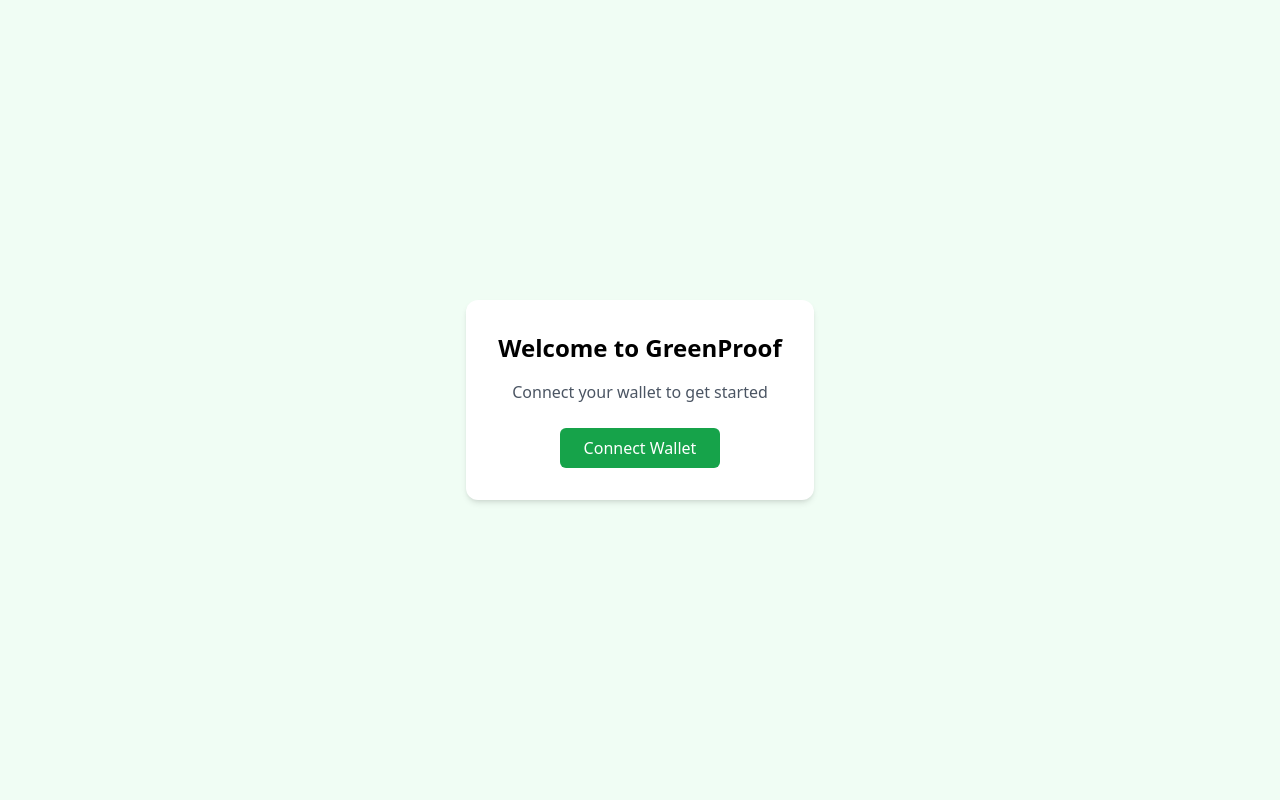
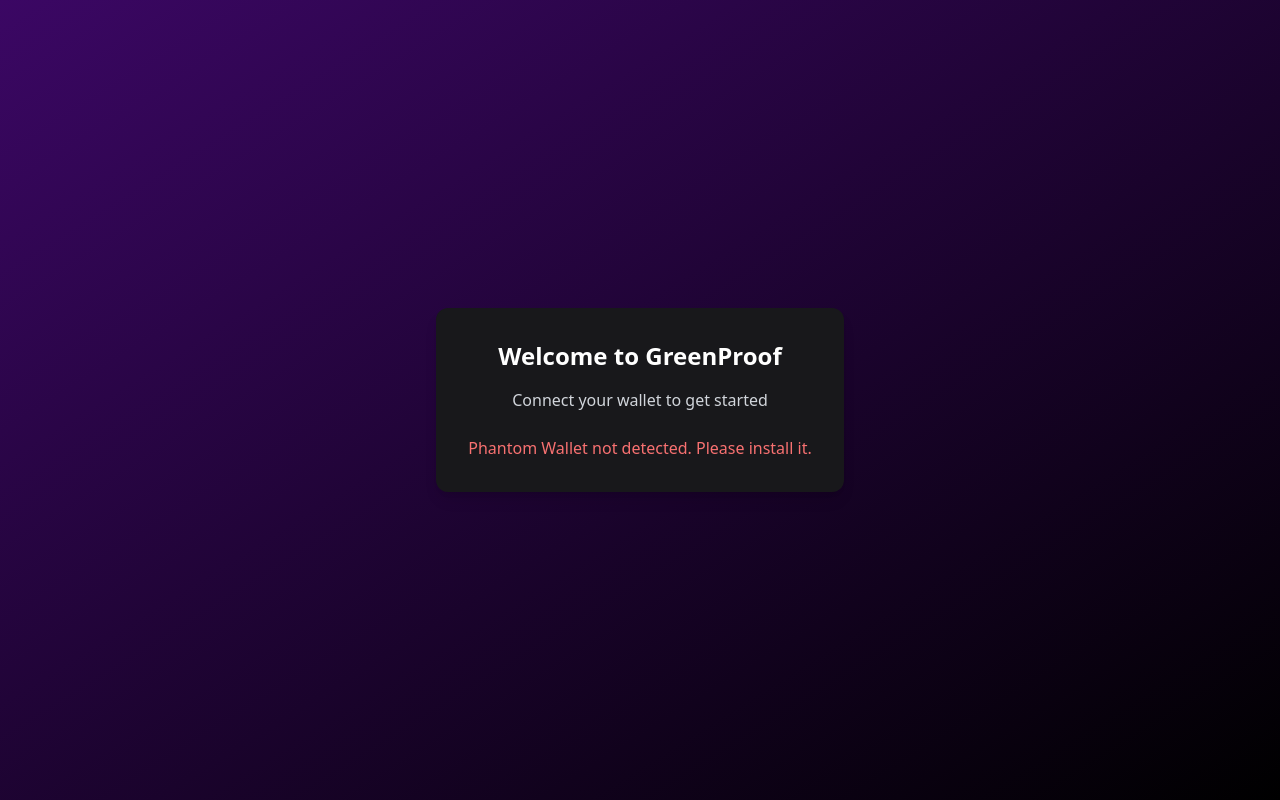
Before and after one commit to DDH2004/SASEHacks-UCM2025_The-dApperBoys, a React (Vite) app: page / in a window 1280 px wide. Built offline with nearby package versions, Linux system fonts and the light colour scheme.

Commit message:
Updated login and dashbaord and bg color

```diff
--- a/src/App.tsx
+++ b/src/App.tsx
@@ -1,5 +1,6 @@
 import React, { useState } from 'react';
 import Login from './components/Login';
+import Dashboard from './components/DashBoard';
 
 function App() {
   const [isConnected, setIsConnected] = useState(false);
@@ -10,40 +11,13 @@
   }
 
   return (
-    <div className="min-h-screen bg-gradient-to-br from-green-50 to-emerald-100">
-      <nav className="bg-white shadow-lg">
-        <div className="max-w-7xl mx-auto px-4 sm:px-6 lg:px-8">
-          <div className="flex justify-between h-16">
-            <div className="flex items-center">
-              <span className="ml-2 text-xl font-bold text-gray-900">GreenProof</span>
-            </div>
-            <div className="flex items-center">
-              <span className="text-gray-700 mr-4">
-                Wallet: {wallet.slice(0, 6)}...{wallet.slice(-4)}
-              </span>
-              <button
-                className="bg-green-600 text-white px-4 py-2 rounded-md hover:bg-green-700 transition-colors"
-                onClick={() => {
-                  setIsConnected(false);
-                  setWallet(null);
-                }}
-              >
-                Disconnect
-              </button>
-            </div>
-          </div>
-        </div>
-      </nav>
-
-      <main className="max-w-7xl mx-auto px-4 sm:px-6 lg:px-8 py-12">
-        <div className="bg-white rounded-lg shadow-xl p-6">
-          <h2 className="text-2xl font-bold text-gray-900 mb-4">
-            Submit Environmental Proof
-          </h2>
-          {/* Add your form components here */}
-        </div>
-      </main>
-    </div>
+    <Dashboard
+      wallet={wallet}
+      onDisconnect={() => {
+        setWallet(null);
+        setIsConnected(false);
+      }}
+    />
   );
 }
 
--- /dev/null
+++ b/src/components/DashBoard.tsx
@@ -0,0 +1,42 @@
+import React from 'react';
+
+interface DashboardProps {
+  wallet: string;
+  onDisconnect: () => void;
+}
+
+const Dashboard: React.FC<DashboardProps> = ({ wallet, onDisconnect }) => {
+  return (
+    <div className="min-h-screen bg-gradient-to-br from-purple-950 to-black text-white">
+      <nav className="bg-zinc-900 shadow-lg">
+        <div className="max-w-7xl mx-auto px-4 sm:px-6 lg:px-8">
+          <div className="flex justify-between h-16 items-center">
+            <span className="text-xl font-bold text-white">GreenProof</span>
+            <div className="flex items-center">
+              <span className="text-gray-300 mr-4">
+                Wallet: {wallet.slice(0, 6)}...{wallet.slice(-4)}
+              </span>
+              <button
+                className="bg-red-600 text-white px-4 py-2 rounded-md hover:bg-red-700 transition-colors"
+                onClick={onDisconnect}
+              >
+                Disconnect
+              </button>
+            </div>
+          </div>
+        </div>
+      </nav>
+
+      <main className="max-w-7xl mx-auto px-4 sm:px-6 lg:px-8 py-12">
+        <div className="bg-zinc-800 rounded-lg shadow-xl p-6">
+          <h2 className="text-2xl font-bold text-white mb-4">
+            Submit Environmental Proof
+          </h2>
+          {/* Your form or content goes here */}
+        </div>
+      </main>
+    </div>
+  );
+};
+
+export default Dashboard;
--- a/src/components/Login.tsx
+++ b/src/components/Login.tsx
@@ -1,57 +1,66 @@
-import React, { useEffect } from 'react';
+import React, { useEffect, useState } from 'react';
 
 interface LoginProps {
   setIsConnected: (value: boolean) => void;
   setWallet: (wallet: string | null) => void;
 }
 
-// Worry about later
 const Login: React.FC<LoginProps> = ({ setIsConnected, setWallet }) => {
+  const [hasWallet, setHasWallet] = useState(false);
+
   useEffect(() => {
     if ('solana' in window) {
       const provider = (window as any).solana;
       if (provider?.isPhantom) {
-        provider.connect({ onlyIfTrusted: true }).then(({ publicKey }: any) => {
-          setWallet(publicKey.toString());
-          setIsConnected(true);
-        }).catch(() => {});
+        setHasWallet(true);
       }
     }
-  }, [setIsConnected, setWallet]);
+  }, []);
 
+  const connectWallet = async () => {
+    const provider = (window as any).solana;
 
-  // Phantom Wallet?
-  const connectWallet = async () => {
-    if ('solana' in window) {
-      const provider = (window as any).solana;
-      if (provider?.isPhantom) {
+    if (!provider?.isPhantom) {
+      alert('Please install Phantom Wallet!');
+      return;
+    }
+
     try {
-          const res = await provider.connect();
-          setWallet(res.publicKey.toString());
+      const res = await provider.connect(); // ← this triggers the popup
+      const walletAddress = res.publicKey.toString();
+
+      // Optional: sign a message here for verification
+      // const message = `Sign in at ${new Date().toISOString()}`;
+      // const signed = await provider.signMessage(new TextEncoder().encode(message), 'utf8');
+
+      setWallet(walletAddress);
       setIsConnected(true);
     } catch (err) {
       console.error('Wallet connection failed:', err);
     }
-      } else {
-        alert('Please install Phantom Wallet');
-      }
-    }
   };
 
   return (
-    <div className="min-h-screen flex items-center justify-center bg-green-50">
-      <div className="bg-white p-8 rounded-xl shadow-md text-center">
-        <h1 className="text-2xl font-bold mb-4">Welcome to GreenProof</h1>
-        <p className="text-gray-600 mb-6">Connect your wallet to get started</p>
+    <div className="min-h-screen flex items-center justify-center bg-gradient-to-br from-purple-950 to-black">
+      <div className="bg-zinc-900 p-8 rounded-xl shadow-lg text-center">
+        <h1 className="text-2xl font-bold mb-4 text-white">Welcome to GreenProof</h1>
+        <p className="text-gray-300 mb-6">Connect your wallet to get started</p>
+
+        {hasWallet ? (
           <button
-          className="bg-green-600 text-white px-6 py-2 rounded-md hover:bg-green-700 transition-colors"
             onClick={connectWallet}
+            className="bg-green-500 text-white px-6 py-2 rounded-md hover:bg-green-600 transition-colors"
           >
-          Connect Wallet
+            Sign in with Phantom Wallet
           </button>
+        ) : (
+          <p className="text-red-400 font-medium">
+            Phantom Wallet not detected. Please install it.
+          </p>
+        )}
       </div>
     </div>
   );
+
 };
-
 export default Login;
```
Lines whose indentation alone changed are shown as unchanged.
